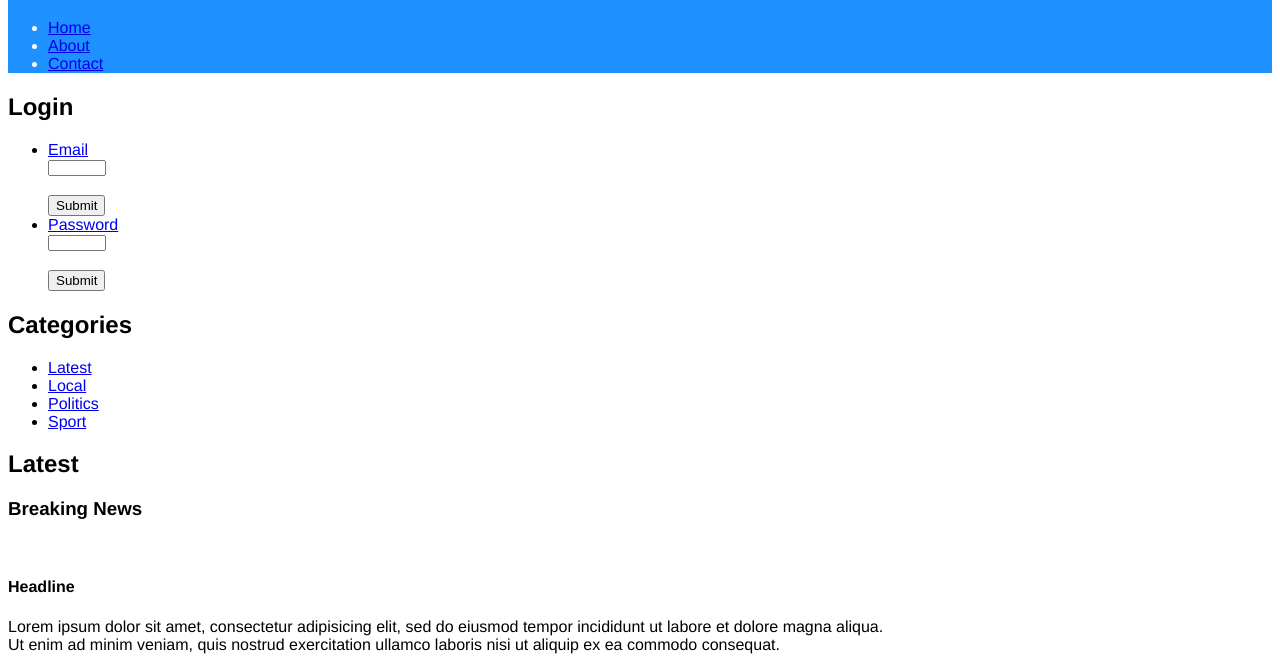
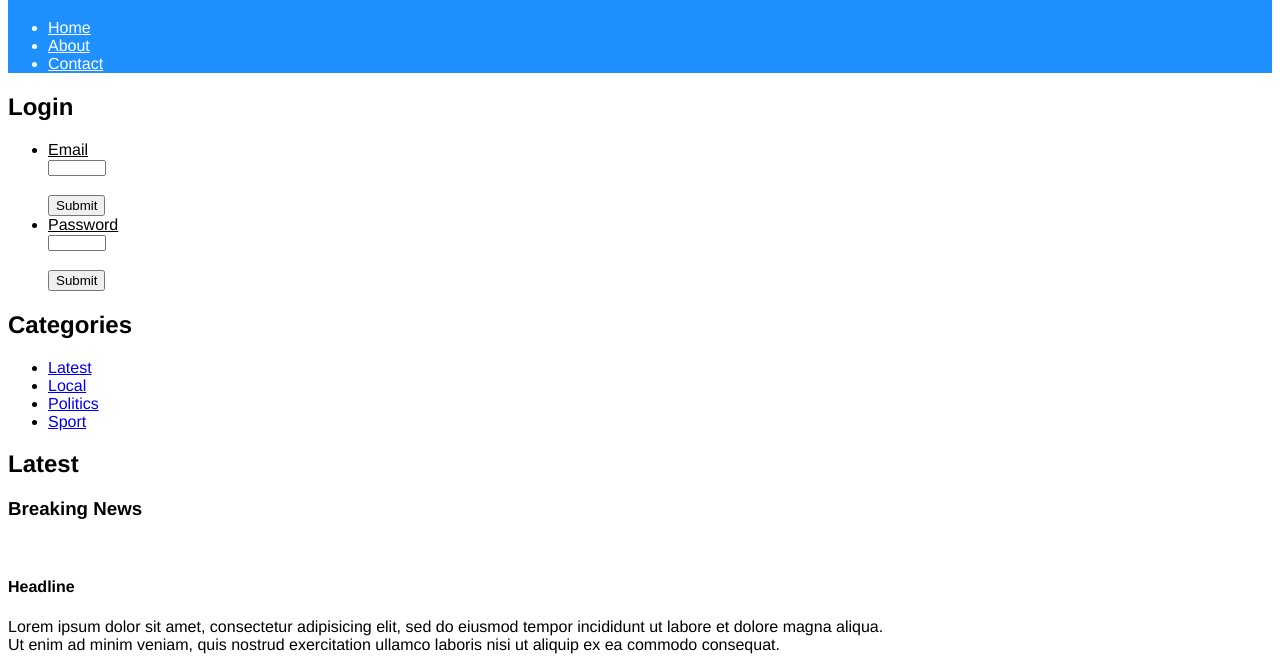
Before and after one commit to Gregor69/W3Monday-hwork, a plain HTML site: page index.html in a window 1280 px wide. Shown: the part 61-728 px from the top of the page. Drawn offline with Linux system fonts and the light colour scheme.

Commit message:
updated homework

```diff
--- a/style.css
+++ b/style.css
@@ -14,19 +14,21 @@
     margin: 50;
     background-color: dodgerblue;
     color: white;
-    text-align: left
+    text-align:
 
 }
 
-nav > header > ul {
+header > nav > ul > li > a{
     list-style: none;
     color: white;
     text-align: right
 
 }
 
-nav > ul > li > > a {
-    color: white;
+main > aside > section > nav > ul > li > a {
+    list-style: none;
+    color: black;
+    text-align: right
 }
 
 body > main > article {
@@ -34,7 +36,3 @@
     width: 70%;
     text-align: left
 }
-
-.like-button {
-    background-color: transparent;
-    border: 1px solid dodgerblue;
```
